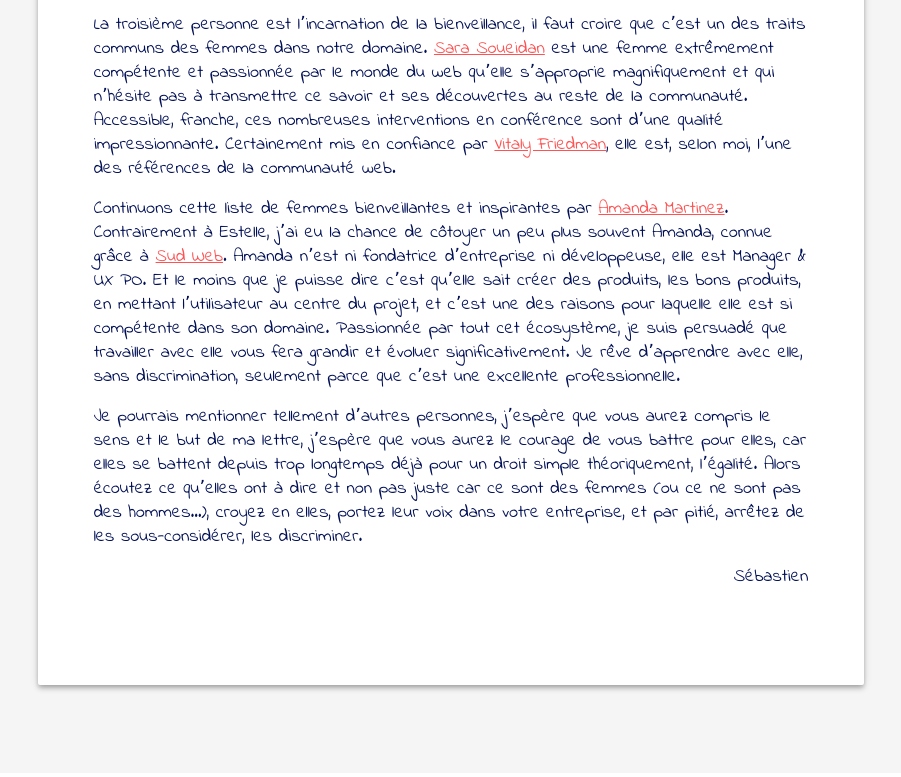
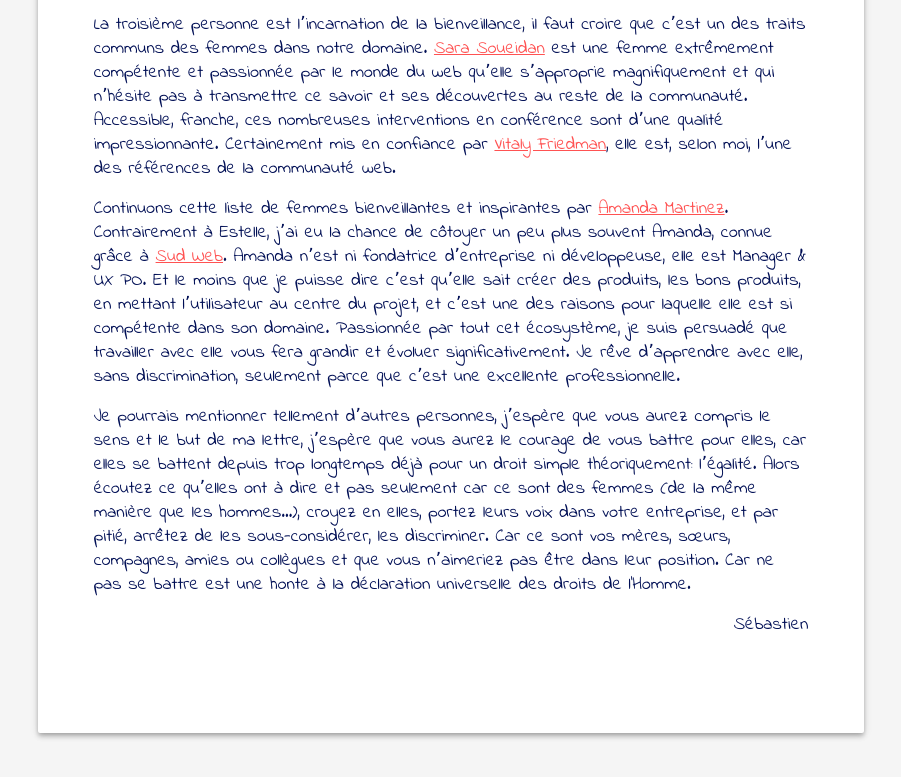
Before and after one commit to iGitScor/ink, a plain HTML site: page index.html in a window 1280 px wide. Shown: the part 1323-2100 px from the top of the page, without its empty margins (189-1090 px from the left). Drawn offline with nearby package versions, Linux system fonts and the light colour scheme.

Commit message:
Automatic deployment update

```diff
--- a/index.html
+++ b/index.html
@@ -102,7 +102,7 @@
                 Continuons cette liste de femmes bienveillantes et inspirantes par <a href="https://twitter.com/martinezamandaa" target="_blank">Amanda Martinez</a>. Contrairement à Estelle, jʼai eu la chance de côtoyer un peu plus souvent Amanda, connue grâce à <a href="https://sudweb.fr/" target="_blank">Sud Web</a>. Amanda nʼest ni fondatrice dʼentreprise ni développeuse, elle est Manager & UX PO. Et le moins que je puisse dire cʼest quʼelle sait créer des produits, les bons produits, en mettant lʼutilisateur au centre du projet, et cʼest une des raisons pour laquelle elle est si compétente dans son domaine. Passionnée par tout cet écosystème, je suis persuadé que travailler avec elle vous fera grandir et évoluer significativement. Je rêve dʼapprendre avec elle, sans discrimination, seulement parce que cʼest une excellente professionnelle.
               </p>
               <p>
-                Je pourrais mentionner tellement dʼautres personnes, jʼespère que vous aurez compris le sens et le but de ma lettre, jʼespère que vous aurez le courage de vous battre pour elles, car elles se battent depuis trop longtemps déjà pour un droit simple théoriquement, lʼégalité. Alors écoutez ce quʼelles ont à dire et non pas juste car ce sont des femmes (ou ce ne sont pas des hommes…), croyez en elles, portez leur voix dans votre entreprise, et par pitié, arrêtez de les sous-considérer, les discriminer.
+                Je pourrais mentionner tellement dʼautres personnes, jʼespère que vous aurez compris le sens et le but de ma lettre, jʼespère que vous aurez le courage de vous battre pour elles, car elles se battent depuis trop longtemps déjà pour un droit simple théoriquement: lʼégalité. Alors écoutez ce quʼelles ont à dire et pas seulement car ce sont des femmes (de la même manière que les hommes…), croyez en elles, portez leurs voix dans votre entreprise, et par pitié, arrêtez de les sous-considérer, les discriminer. Car ce sont vos mères, sœurs, compagnes, amies ou collègues et que vous nʼaimeriez pas être dans leur position. Car ne pas se battre est une honte à la déclaration universelle des droits de l'Homme.
               </p>
               <div class="mdl-color-text--grey-500">
                 <p class="mdl-textfield--align-right">Sébastien</p>
```
